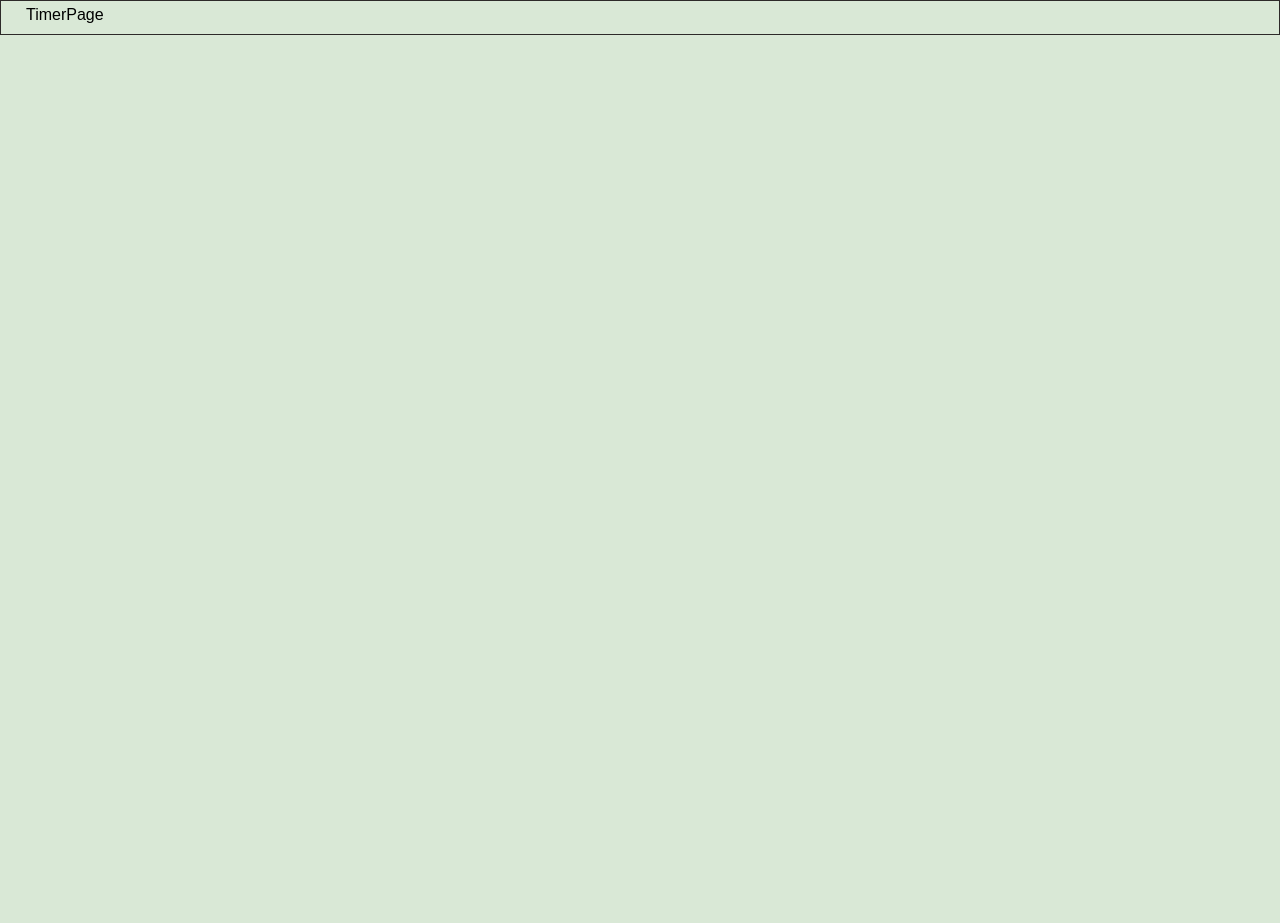
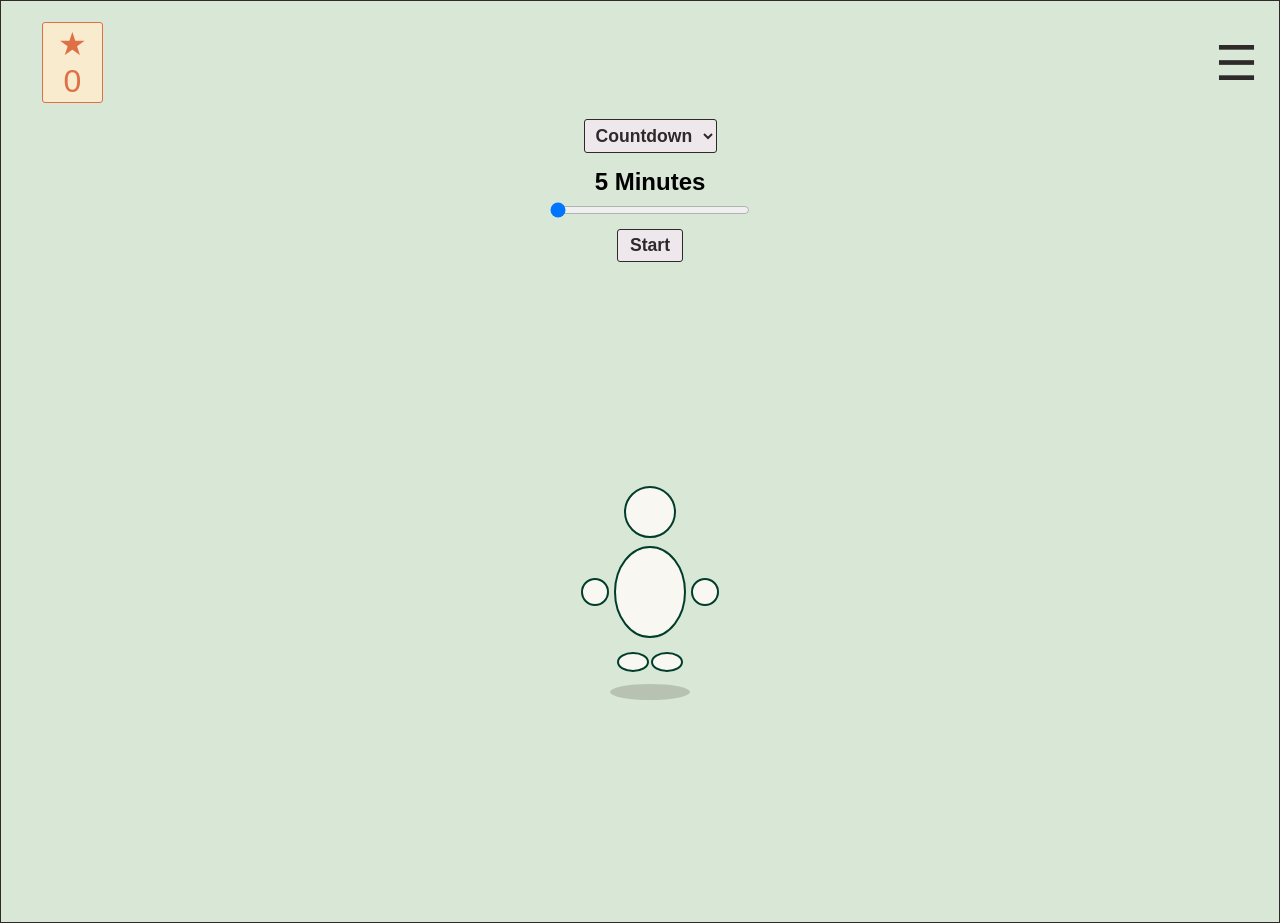
Before and after one commit to fortunatus-png/TimerApp, a React (Vite) app: page /timer in a window 1280 px wide. Before the commit the page ends 800 px from the top, so only its background shows below. Built offline with nearby package versions, Linux system fonts and the light colour scheme.

Commit message:
add TimerPage and SessionPage with countdown logic

```diff
--- a/src/index.css
+++ b/src/index.css
@@ -29,6 +29,7 @@ header {
     border: 1px solid #DF7046;
     padding: 2px 15px;
     background-color: #F8EBCE;
+    border-radius: 3px;
 }
 
 .menu {
@@ -43,7 +44,8 @@ header {
     background-color: #EEE8ED;
     position: absolute;
     right: 1rem;
-    top: 5rem;
+    top: 5.5rem;
+    border-radius: 3px;
 }
 
 .links {
@@ -53,3 +55,61 @@ header {
     padding: 7px;
     border-bottom: 1px solid #2D2A29;
 }
+
+.links:hover {
+    background-color: #cfcace;
+}
+
+.timerMain,
+.sessionContainer {
+    display: flex;
+    flex-direction: column;
+    align-items: center;
+}
+
+.slider {
+    text-align: center;
+    margin: 15px 0 5px;
+    font-size: 1.5em;
+    font-weight: bold;
+}
+
+#timing {
+    width: 200px;
+    color: #2D2A29;
+}
+
+.timerBtn,
+#sessionBtn {
+    color: #2D2A29;
+    font-size: 1.1em;
+    font-weight: bold;
+    border: 1px solid #2D2A29;
+    border-radius: 3px;
+    padding: 5px 12px;
+    background-color: #EEE8ED;
+}
+
+#sessionBtn {
+    color: #2D2A29;
+    font-size: 1.5em;
+    font-weight: bold;
+    border: 1px solid #2D2A29;
+    border-radius: 3px;
+    padding: 5px 12px;
+    background-color: #EEE8ED;
+}
+
+#options {
+    color: #2D2A29;
+    font-size: 1.1em;
+    font-weight: bold;
+    border: 1px solid #2D2A29;
+    border-radius: 3px;
+    padding: 5px 7px;
+    background-color: #EEE8ED;
+}
+
+#timer {
+    font-size: 3.5em;
+}
--- a/src/pages/SessionPage.jsx
+++ b/src/pages/SessionPage.jsx
@@ -1,5 +1,56 @@
+import { useLocation } from 'react-router-dom'
+import { useState, useEffect } from 'react'
+import Header from '../components/Header'
+
 function SessionPage() {
-    return <div>SessionPage</div>
+    const location = useLocation();
+    const minutes = location.state.minutes;
+    const [seconds, setSeconds] = useState(minutes * 60);
+    const [isRunning, setIsRunning] = useState(true);
+
+    useEffect(() => {
+        if (seconds <= 0 || !isRunning) return;
+        const interval = setInterval(() => {
+            setSeconds(prev => prev - 1)
+        }, 1000)
+        return () => clearInterval(interval)
+    }, [seconds, isRunning])
+
+    function formatTime(sec) {
+        const m = Math.floor(sec / 60);
+        const s = sec % 60;
+        return `${m}:${s.toString().padStart(2, '0')}`
+    }
+
+    return (
+        <>
+            <Header />
+            <div className="sessionContainer">
+                <h1 id="timer">{formatTime(seconds)}</h1>
+                <button id="sessionBtn" onClick={() => setIsRunning(!isRunning)}>{isRunning ? '⏸' : '▶'}</button>
+            </div>
+            <svg width="150" height="250" viewBox="0 0 150 250" style={{ display: 'block', margin: '190px auto' }}>
+                {/* Kopf */}
+                <circle cx="75" cy="50" r="25" fill="#F8F7F2" stroke="#003D2B" strokeWidth="2" />
+                {/* Körper */}
+                <ellipse cx="75" cy="130" rx="35" ry="45" fill="#F8F7F2" stroke="#003D2B" strokeWidth="2" />
+                {/* Linker Arm */}
+                <circle cx="35" cy="130" r="13" fill="#F8F7F2" stroke="#003D2B" strokeWidth="2" />
+                {/* Rechter Arm */}
+                <circle cx="115" cy="130" r="13" fill="#F8F7F2" stroke="#003D2B" strokeWidth="2" />
+                {/* Linker Fuß */}
+                <ellipse cx="58" cy="200" rx="15" ry="9" fill="#F8F7F2" stroke="#003D2B" strokeWidth="2" />
+                {/* Rechter Fuß */}
+                <ellipse cx="92" cy="200" rx="15" ry="9" fill="#F8F7F2" stroke="#003D2B" strokeWidth="2" />
+                {/* Schatten */}
+                <ellipse cx="75" cy="230" rx="40" ry="8" fill="#2D2A29" opacity="0.2" />
+                {/* Buch */}
+                <rect x="48" y="115" width="55" height="30" fill="#EEE8ED" stroke="#3C1D49" strokeWidth="2" rx="2" />
+                {/* Buchmitte */}
+                <line x1="75" y1="115" x2="75" y2="145" stroke="#3C1D49" strokeWidth="1" />
+            </svg>
+        </>
+    )
 }
 
 export default SessionPage
--- a/src/pages/TimerPage.jsx
+++ b/src/pages/TimerPage.jsx
@@ -1,5 +1,50 @@
+import Header from '../components/Header'
+import { useState } from 'react'
+import { useNavigate } from 'react-router-dom'
+
 function TimerPage() {
-  return <div>TimerPage</div>
+  const [minutes, setMinutes] = useState(5);
+  const navigate = useNavigate();
+
+  return (
+    <>
+      <Header />
+
+      <main className="timerMain">
+        <div>
+          <select name="timer-options" id="options">
+            <option value="countdown">Countdown</option>
+            <option value="stopwatch">Stopwatch</option>
+          </select>
+        </div>
+        <div className="slider">
+          <label htmlFor="timing">{minutes} Minutes</label> <br />
+          <input type="range" id="timing" name="timing" min="5" max="180" value={minutes} step="5"
+            onChange={(e) => setMinutes(e.target.value)} />
+        </div>
+        <div>
+          <button className="timerBtn" onClick={() => navigate('/session', { state: { minutes: minutes } })}>Start</button>
+        </div>
+      </main>
+
+      <svg width="150" height="250" viewBox="0 0 150 250" style={{ display: 'block', margin: '200px auto' }}>
+        {/* Kopf */}
+        <circle cx="75" cy="50" r="25" fill="#F8F7F2" stroke="#003D2B" strokeWidth="2" />
+        {/* Körper */}
+        <ellipse cx="75" cy="130" rx="35" ry="45" fill="#F8F7F2" stroke="#003D2B" strokeWidth="2" />
+        {/* Linker Arm */}
+        <circle cx="20" cy="130" r="13" fill="#F8F7F2" stroke="#003D2B" strokeWidth="2" />
+        {/* Rechter Arm */}
+        <circle cx="130" cy="130" r="13" fill="#F8F7F2" stroke="#003D2B" strokeWidth="2" />
+        {/* Linker Fuß */}
+        <ellipse cx="58" cy="200" rx="15" ry="9" fill="#F8F7F2" stroke="#003D2B" strokeWidth="2" />
+        {/* Rechter Fuß */}
+        <ellipse cx="92" cy="200" rx="15" ry="9" fill="#F8F7F2" stroke="#003D2B" strokeWidth="2" />
+        {/* Schatten */}
+        <ellipse cx="75" cy="230" rx="40" ry="8" fill="#2D2A29" opacity="0.2" />
+      </svg>
+    </>
+  )
 }
 
 export default TimerPage
```
